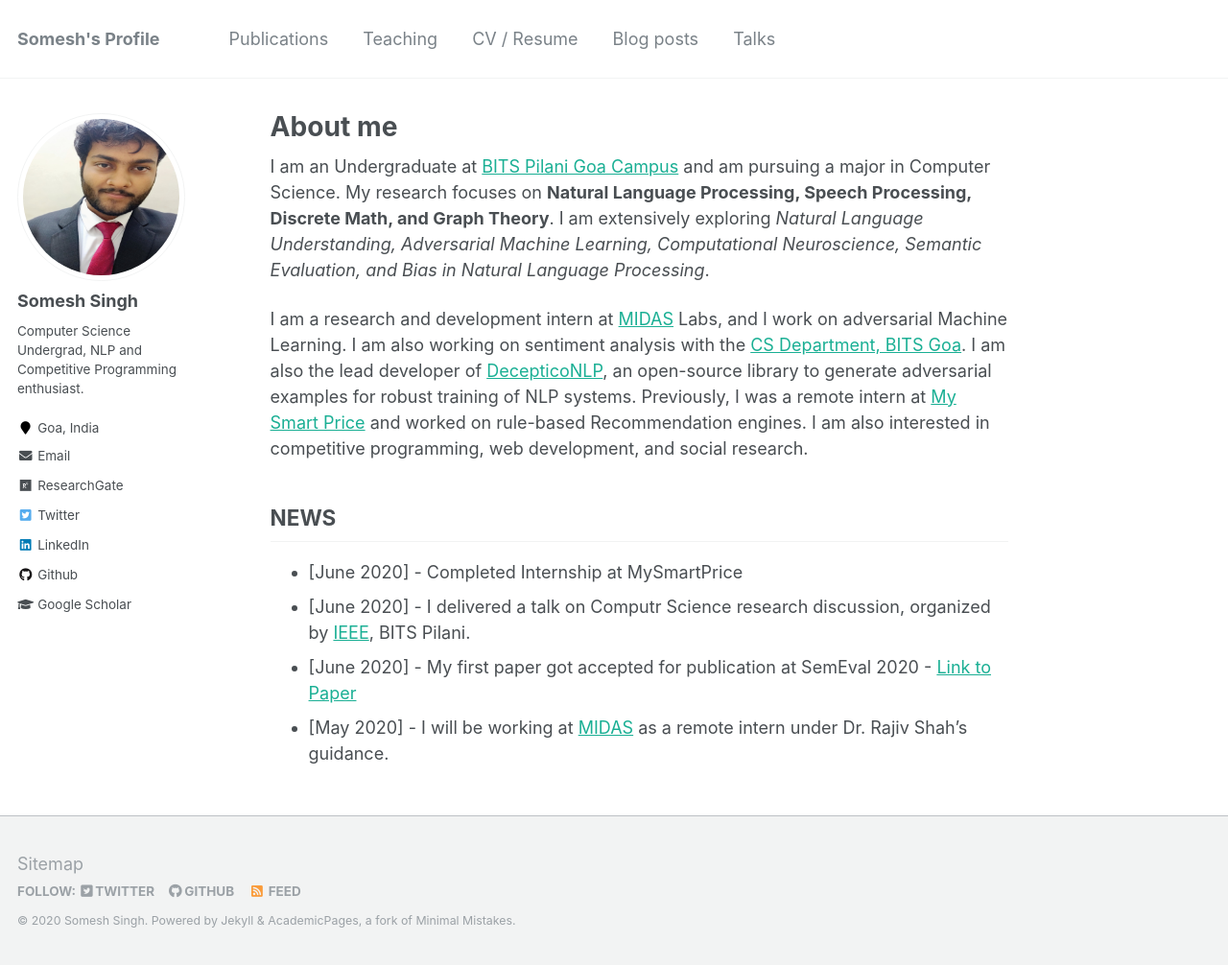
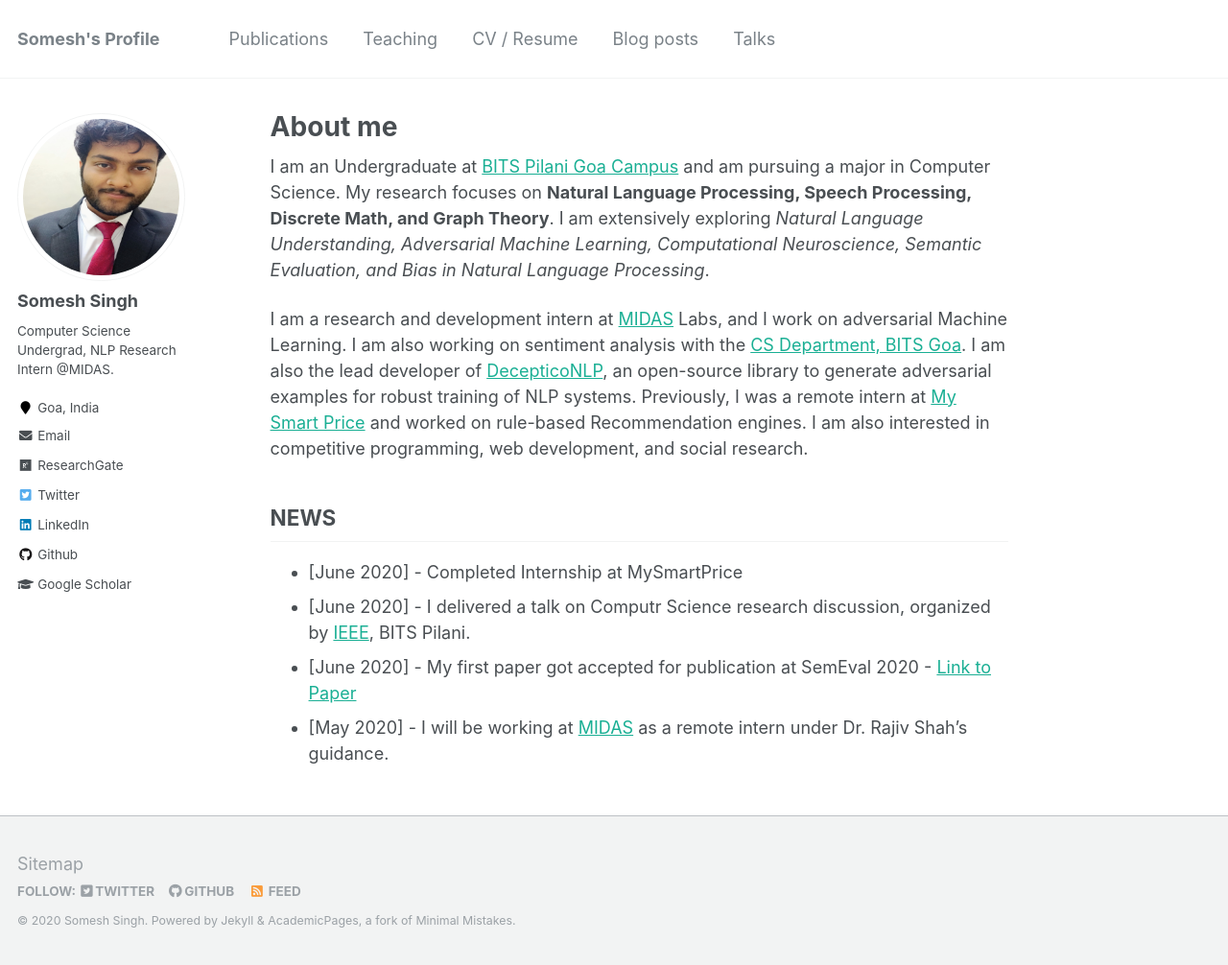
Before and after one commit to someshsingh22/someshsingh22.github.io, a Jekyll site: the page built from _pages/about.md, in a window 1280 px wide and 1006 px high. Shown: the whole window at 96% size. Built offline with Jekyll 4.4.1, drawn with Linux system fonts in a browser that asks for light colours.

Commit message:
MIDAS Team Page Added

```diff
--- a/_config.yml
+++ b/_config.yml
@@ -82,7 +82,7 @@
 author:
   name             : "Somesh Singh"
   avatar           : "ss22.jpg"
-  bio              : "Computer Science Undergrad, NLP and Competitive Programming enthusiast."
+  bio              : "Computer Science Undergrad, NLP Research Intern @MIDAS."
   location         : "Goa, India"
   employer         :
   pubmed           :
--- a/_pages/about.md
+++ b/_pages/about.md
@@ -16,4 +16,4 @@
 * \[June 2020\] - Completed Internship at MySmartPrice
 * \[June 2020\] - I delivered a talk on Computr Science research discussion, organized by [IEEE](https://www.bits-pilani.ac.in/goa/chapters), BITS Pilani.
 * \[June 2020\] - My first paper got accepted for publication at SemEval 2020 - [Link to Paper](https://arxiv.org/abs/2006.00593)
-* \[May 2020\]  - I will be working at [MIDAS](http://midas.iiitd.edu.in/) as a remote intern under Dr. Rajiv Shah's guidance.
+* \[May 2020\]  - I will be working at [MIDAS](http://midas.iiitd.edu.in/team/Somesh-Kumar-Singh.html) as a remote intern under Dr. Rajiv Shah's guidance.
```
Also changed, not shown: 1 other file.
